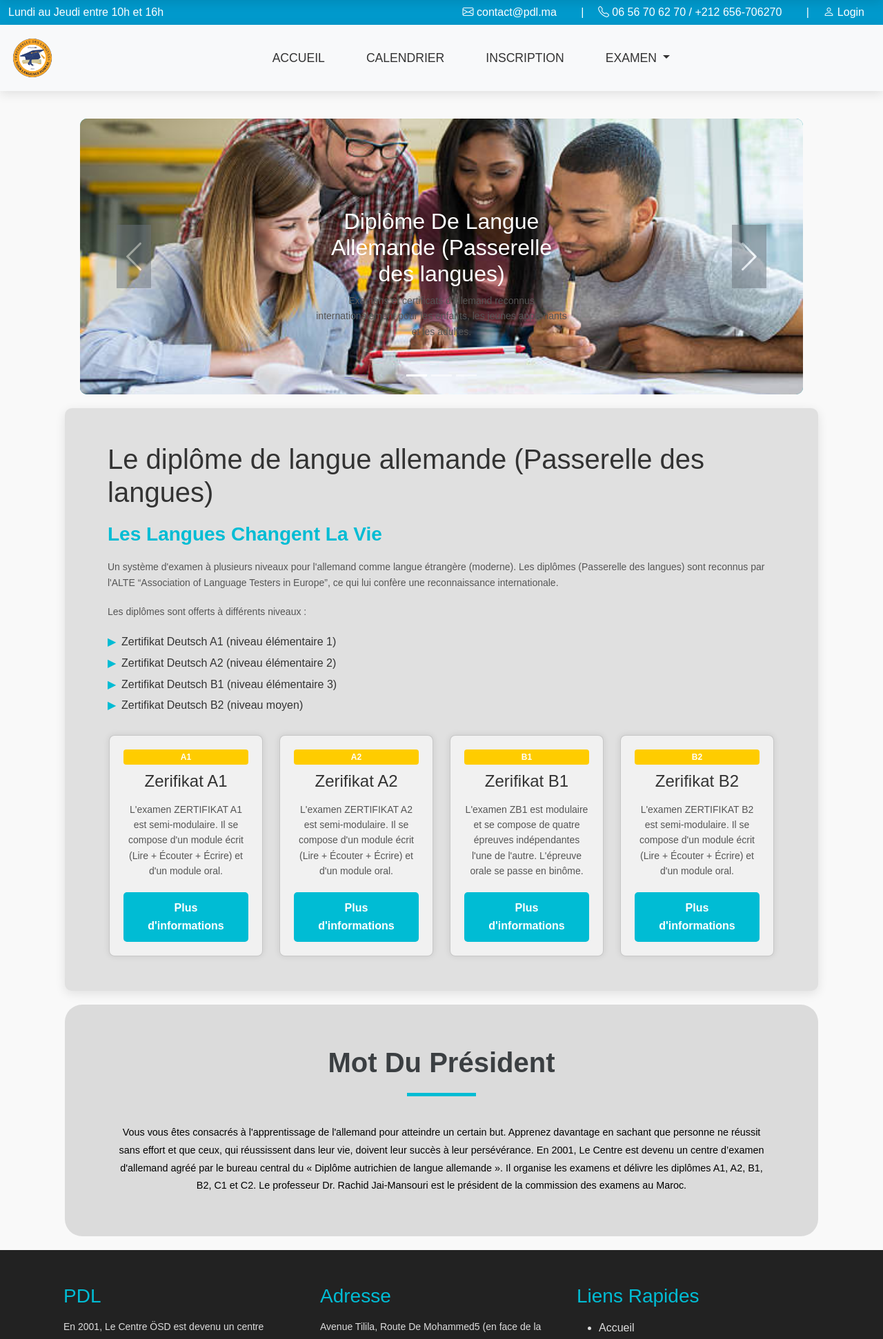
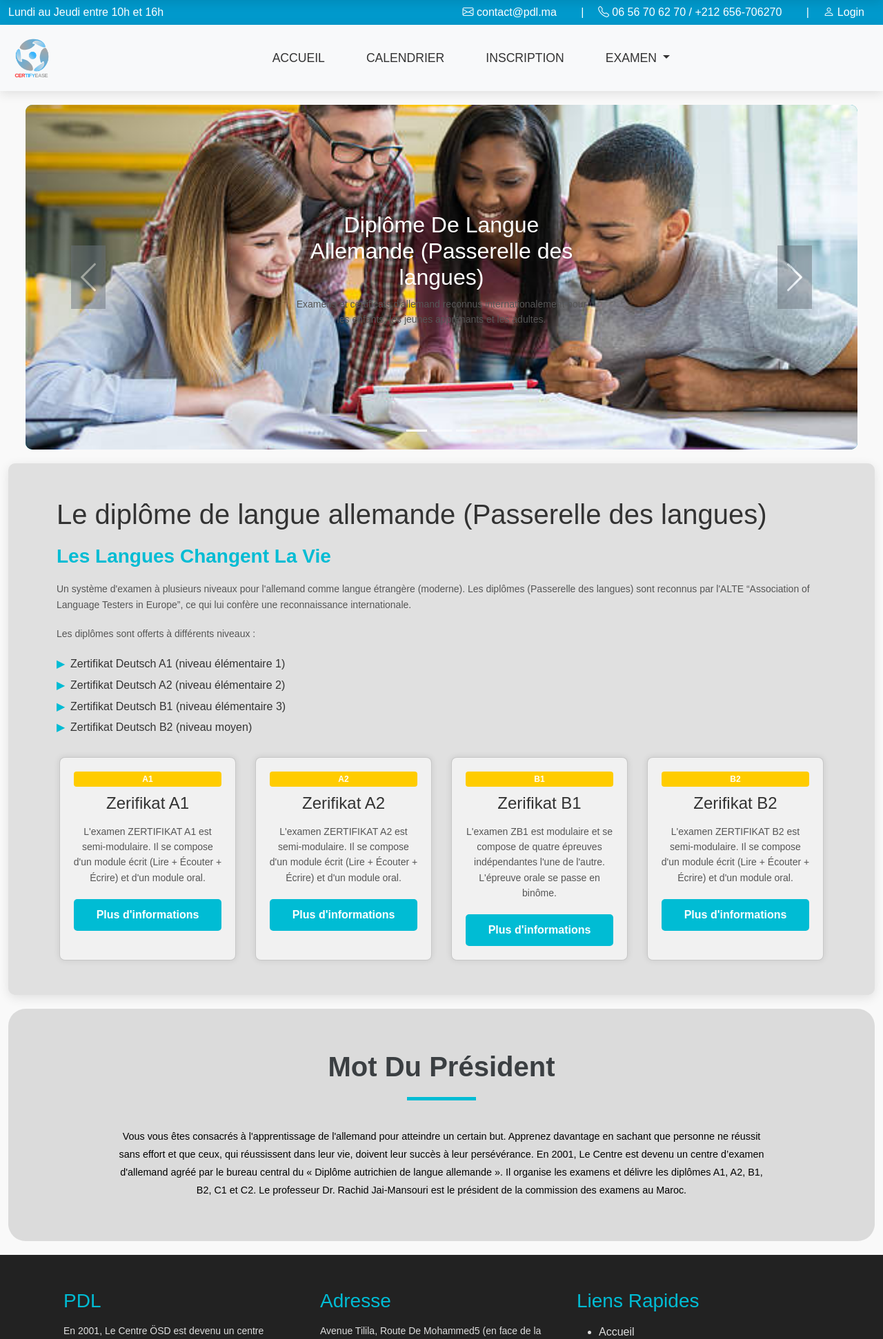
Before and after one commit to MohamedOuijjane/PlatformInscription, a CodeIgniter 4 app: the page made by app/Views/index.php in a window 1280 px wide. Shown: the top 1942 px of the page at 69% size. Run offline with PHP 8.4 and a stand-in for CodeIgniter, Linux system fonts and the light colour scheme; the template is opened without the code that fills it, so the values that code supplies are empty; some libraries are stand-ins or nearby versions.

Commit message:
Quelque modification dans ma page d'acceuil tel que logo etc et aussi dashboard Y.M

```diff
--- a/app/Config/Routes.php
+++ b/app/Config/Routes.php
@@ -6,7 +6,7 @@ use CodeIgniter\Router\RouteCollection;
  * @var RouteCollection $routes
  */
 //main page route
-$routes->get('/', 'Home::index');
+ $routes->get('/', 'Home::index');
 //calendrier et inscription view routes
 $routes->get('/calendrie', 'SessionsController::calendar');
 $routes->get('/inscription', 'Home::inscription');
--- a/app/Views/dashbord/rapport.php
+++ b/app/Views/dashbord/rapport.php
@@ -4,7 +4,7 @@
 <style>
     /* Styles pour rendre les cartes et le contenu attrayant */
     .row {
-        margin-top: 20px;
+        margin-top: 88px;
     }
     .card {
         border-radius: 10px;
--- a/app/Views/index.php
+++ b/app/Views/index.php
@@ -22,7 +22,7 @@ Home - Passerelle des langues
 
         /* min-height: 400px; */
         border-radius: 10px;
-        height: 400px; /* trello Ajustez cette valeur selon la hauteur souhaitée */
+        height:500px; /* trello Ajustez cette valeur selon la hauteur souhaitée */
     object-fit: cover; /* Cette propriété assure que l'image remplit l'espace tout en conservant son aspect */
     width: 100%; /* Pour que l'image prenne toute la largeur */
     }
@@ -173,6 +173,9 @@ Home - Passerelle des langues
     color: #000;
 
     }
+    .container-page-content{
+       width: auto;
+    }
 </style>
 
 <div class="container-fluid">
--- a/app/Views/layouts/mainlayouts.php
+++ b/app/Views/layouts/mainlayouts.php
@@ -163,7 +163,7 @@
 <nav class="navbar navbar-expand-lg navbar-light bg-light fixed-top navbar-hidden">
     <div class="container-fluid">
         <a class="navbar-brand" href="<?= base_url('/')?> ">
-            <img src="<?= base_url('images/logo.png') ?>" alt="Passerelle des langues" style="height: 70px;">
+            <img src="<?= base_url('images/logo.png') ?>" alt="Passerelle des langues" style="height: 70px; witdh:90px;">
         </a>
         <button class="navbar-toggler" type="button" data-bs-toggle="collapse" data-bs-target="#navbarNav" aria-controls="navbarNav" aria-expanded="false" aria-label="Toggle navigation">
             <span class="navbar-toggler-icon"></span>
@@ -226,7 +226,7 @@
     </div>
 </nav>
     <!-- Contenu principal -->
-    <div class="container page-content">
+    <div class="container-page-content">
         <?= $this->renderSection('content') ?>
     </div>
 
```
Also changed, not shown: public/images/logo.png.
